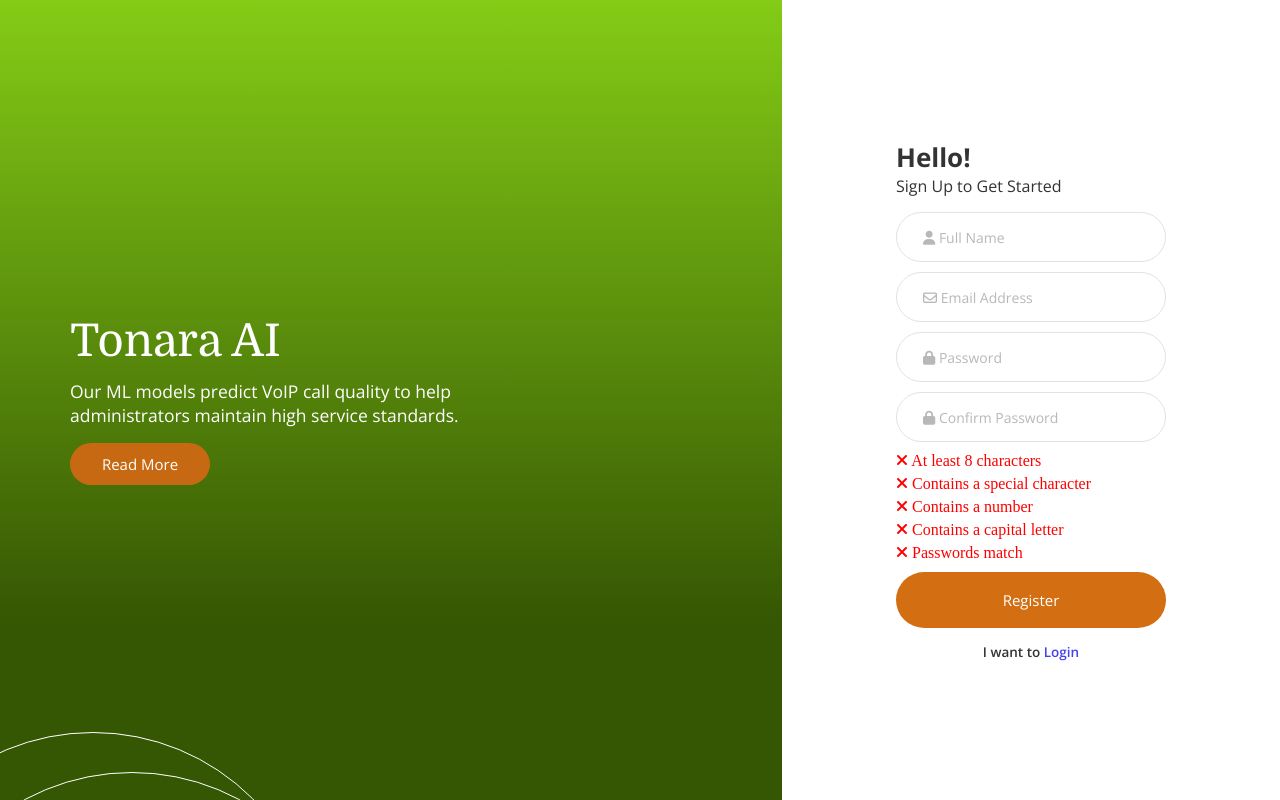
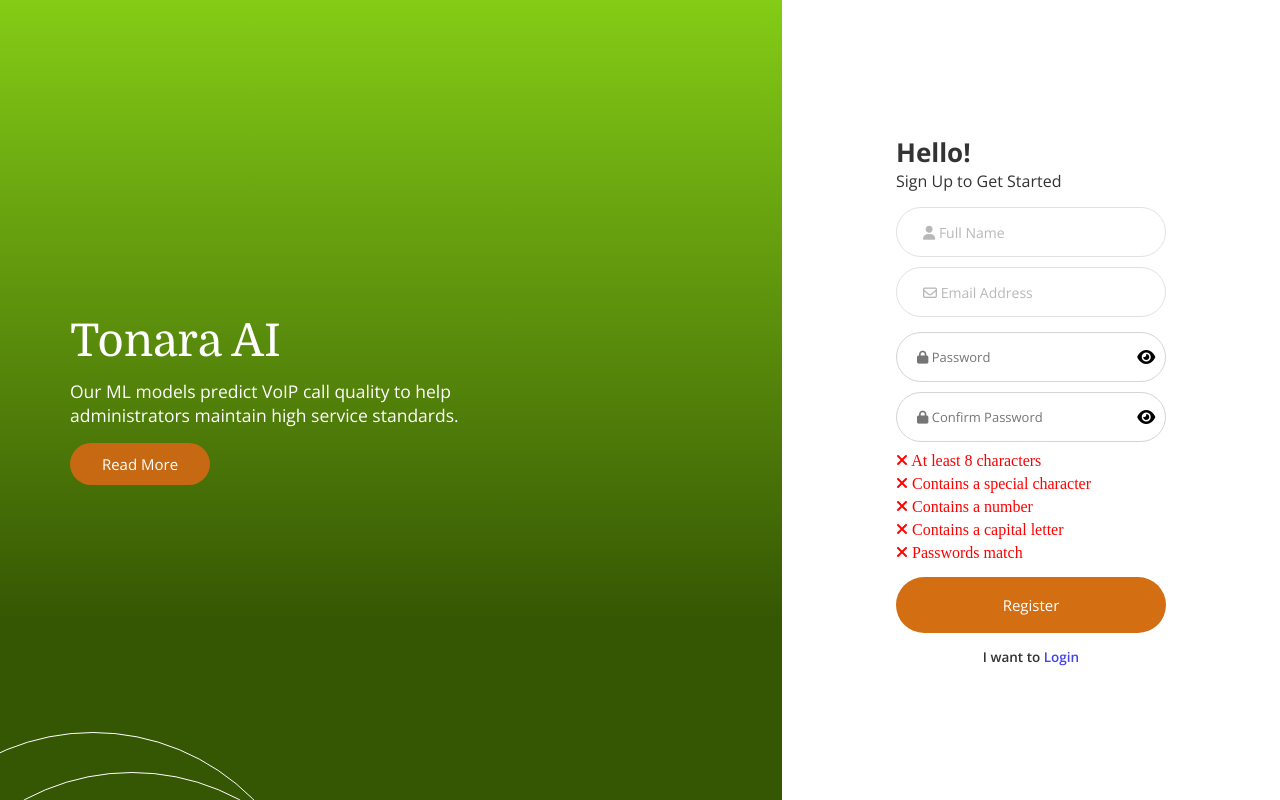
Before and after one commit to DarkOPJ/Cognifyz_task4, a React (Vite) app: page /register in a window 1280 px wide. Built offline with nearby package versions, Linux system fonts and the light colour scheme.

Commit message:
enhance registration form with password visibility toggle and styling improvements

```diff
--- a/src/components/RegisterModal.jsx
+++ b/src/components/RegisterModal.jsx
@@ -12,6 +12,9 @@
   const [email, setEmail] = useState("");
   const [password, setPassword] = useState("");
   const [confirmPassword, setConfirmPassword] = useState("");
+  const [isPasswordVisible, setIsPasswordVisible] = useState(false);
+  const [isConfirmPasswordVisible, setIsConfirmPasswordVisible] =
+    useState(false);
 
   const [passwordChecker, setPasswordChecker] = useState({
     minLength: false,
@@ -65,7 +68,6 @@
         onSubmit={createNewUser}
         action=""
         className="booking-form modal-booking-form"
-
       >
         <button type="button" onClick={close} className="close-btn">
           <i className="fa-regular fa-circle-xmark"></i>
@@ -97,30 +99,53 @@
               autoComplete="email"
               required
             />
+
+            <div className="password-div " >
               <input
-              className="open-sans booking-name-email"
+                className="open-sans booking-name-email password-no-margin" //password
                 placeholder="&#xf023; Password"
-              type="password"
-              name="registerModalpassword"
-              id="registerModalpassword"
+                type={isPasswordVisible ? "text" : "password"} // Dynamic type
+                name="password"
+                id="password"
                 value={password}
                 // onChange={(e) => setPassword(e.target.value)}
+                autoComplete="new-password"
                 onChange={handlePasswordChange}
-              autoComplete="new-password"
                 required
               />
+
+              <i
+                className={`fa-solid ${
+                  isPasswordVisible ? "fa-eye-slash" : "fa-eye"
+                } password-view`}
+                onClick={() => setIsPasswordVisible(!isPasswordVisible)} // Toggle visibility
+                style={{ cursor: "pointer" }}
+              ></i>
+            </div>
+            <div className="password-div ">
               <input
-              className="open-sans booking-name-email"
+                className="open-sans booking-name-email password-no-margin" //confirm password
                 placeholder="&#xf023; Confirm Password"
-              type="password"
-              name="registerModalconfirmPassword"
-              id="registerModalconfirmPassword"
+                type={isConfirmPasswordVisible ? "text" : "password"} // Dynamic type
+                name="confirmPassword"
+                id="confirmPassword"
                 value={confirmPassword}
-              onChange={handleConfirmPasswordChange}
                 // onChange={(e) => setConfirmPassword(e.target.value)}
                 autoComplete="new-password"
+                onChange={handleConfirmPasswordChange}
                 required
               />
+
+              <i
+                className={`fa-solid ${
+                  isConfirmPasswordVisible ? "fa-eye-slash" : "fa-eye"
+                } password-view`}
+                onClick={() =>
+                  setIsConfirmPasswordVisible(!isConfirmPasswordVisible)
+                } // Toggle visibility
+                style={{ cursor: "pointer" }}
+              ></i>
+            </div>
 
             {/* <div className="">
               <PasswordChecklist
--- a/src/index.css
+++ b/src/index.css
@@ -718,8 +718,9 @@
   width: 100%;
   margin-bottom: 10px;
 }
-.booking-form1 :not(:last-child){
-  margin-bottom: 6px;
+
+.password-checklist{
+  margin-block: 10px;
 }
 .password-checklist ul {
   list-style-type: none;
@@ -729,6 +730,7 @@
 .password-checklist li {
   margin: 5px 0;
 }
+
 
 .password-checklist .valid {
   color: green;
@@ -784,6 +786,26 @@
   transition: all 600ms ease;
   transition-delay: .25s;
 }
+
+.bg-red{
+  background-color: red;
+}
+.password-div{
+  position: relative;
+  height: min-content;
+  margin-top: 10px;
+}
+.password-no-margin{
+  margin-top: 0;
+  padding-inline: 20px 32px;
+}
+.password-view{
+  position: absolute;
+  top: 50%;
+  right: 0;
+  transform: translateY(-50%) translateX(-60%);
+}
+
 
 /* Codec Page */
 .codec-body{
--- a/src/main/auth/Register.jsx
+++ b/src/main/auth/Register.jsx
@@ -15,6 +15,8 @@
   const [email, setEmail] = useState("");
   const [password, setPassword] = useState("");
   const [confirmPassword, setConfirmPassword] = useState("");
+  const [isPasswordVisible, setIsPasswordVisible] = useState(false);
+  const [isConfirmPasswordVisible, setIsConfirmPasswordVisible] = useState(false);
 
   const [passwordChecker, setPasswordChecker] = useState({
     minLength: false,
@@ -89,12 +91,12 @@
       </div>
 
       <div className="right-inner">
-        <form onSubmit={createNewUser} className="signup-form" >
+        <form onSubmit={createNewUser} className="signup-form">
           <p className="signup-welcome open-sans">Hello!</p>
           <p className="signup-text open-sans">Sign Up to Get Started</p>
 
           <input
-            className="open-sans booking-name-email"
+            className="open-sans booking-name-email" //name
             placeholder="&#xf007; Full Name"
             type="text"
             name="name"
@@ -105,7 +107,7 @@
             required
           />
           <input
-            className="open-sans booking-name-email"
+            className="open-sans booking-name-email" //email
             placeholder="&#xf003; Email Address"
             type="email"
             name="email"
@@ -115,10 +117,11 @@
             autoComplete="email"
             required
           />
+          <div className="password-div">
             <input
-            className="open-sans booking-name-email"
+              className="open-sans booking-name-email password-no-margin" //password
               placeholder="&#xf023; Password"
-            type="password"
+              type={isPasswordVisible ? "text" : "password"} // Dynamic type
               name="password"
               id="password"
               value={password}
@@ -127,10 +130,20 @@
               onChange={handlePasswordChange}
               required
             />
+
+              <i
+                className={`fa-solid ${
+                  isPasswordVisible ? "fa-eye-slash" : "fa-eye"
+                } password-view`}
+                onClick={() => setIsPasswordVisible(!isPasswordVisible)} // Toggle visibility
+                style={{ cursor: "pointer" }}
+              ></i>
+          </div>
+          <div className="password-div">
             <input
-            className="open-sans booking-name-email"
+              className="open-sans booking-name-email password-no-margin" //confirm password
               placeholder="&#xf023; Confirm Password"
-            type="password"
+              type={isConfirmPasswordVisible ? "text" : "password"} // Dynamic type
               name="confirmPassword"
               id="confirmPassword"
               value={confirmPassword}
@@ -139,6 +152,15 @@
               onChange={handleConfirmPasswordChange}
               required
             />
+
+              <i
+                className={`fa-solid ${
+                  isConfirmPasswordVisible  ? "fa-eye-slash" : "fa-eye"
+                } password-view`}
+                onClick={() => setIsConfirmPasswordVisible(!isConfirmPasswordVisible)} // Toggle visibility
+                style={{ cursor: "pointer" }}
+              ></i>
+          </div>
 
           {/* <div className="password-check">
             <PasswordChecklist
@@ -161,9 +183,7 @@
                 ></i>{" "}
                 At least 8 characters
               </li>
-                <li
-                  className={passwordChecker.specialChar ? "valid" : "invalid"}
-                >
+              <li className={passwordChecker.specialChar ? "valid" : "invalid"}>
                 <i
                   className={
                     passwordChecker.specialChar
```
Also changed, not shown: 1 other file (tests, documents, lock files or other folders). Lines whose indentation alone changed are shown as unchanged.
